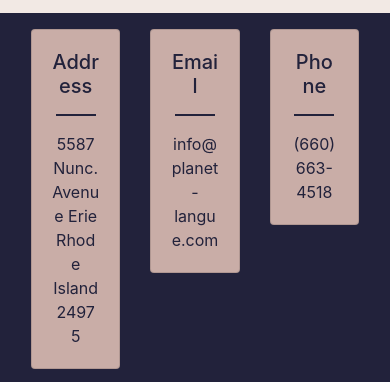
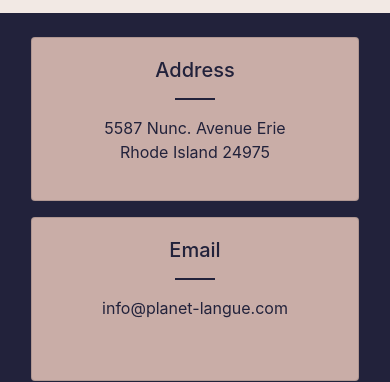
Before and after one commit to candy0609/planet-langue-algebra, a plain HTML site: page pricing.html in a window 390 px wide. Shown: the part 235-617 px from the top of the page. Drawn offline with nearby package versions, Linux system fonts and the light colour scheme.

Commit message:
Fix responsivity in footer

```diff
--- a/pricing.html
+++ b/pricing.html
@@ -47,7 +47,7 @@
     <footer class="footer">
       <div class="container">
         <div class="row p-3">
-          <div class="col-4">
+          <div class="col-sm-12 col-md-4 py-2">
             <div class="card text-center">
               <div class="card-body">
                 <h5 class="card-title">Address</h5>
@@ -58,7 +58,7 @@
               </div>
             </div>
           </div>
-          <div class="col-4">
+          <div class="col-sm-12 col-md-4 py-2">
             <div class="card text-center">
               <div class="card-body">
                 <h5 class="card-title">Email</h5>
@@ -67,7 +67,7 @@
               </div>
             </div>
           </div>
-          <div class="col-4">
+          <div class="col-sm-12 col-md-4 py-2">
             <div class="card text-center">
               <div class="card-body">
                 <h5 class="card-title">Phone</h5>
@@ -79,7 +79,7 @@
         </div>
         <div class="row">
           <div class="col" align="center">
-           <ul class="social list-inline">
+            <ul class="social list-inline">
               <li class="list-inline-item social-icon"><a href="http://facebook.com" target="_blank"><i class="fab fa-facebook-square"></i></a></li>
               <li class="list-inline-item social-icon"><a href="http://twitter.com" target="_blank"><i class="fab fa-twitter-square"></i></a></li>
               <li class="list-inline-item social-icon"><a href="http://instagram.com" target="_blank"><i class="fab fa-instagram"></i></a></li>
```
Also changed, not shown: catalog.html (+3 -3 lines), contact.html (+3 -3 lines), services.html (+3 -3 lines).
